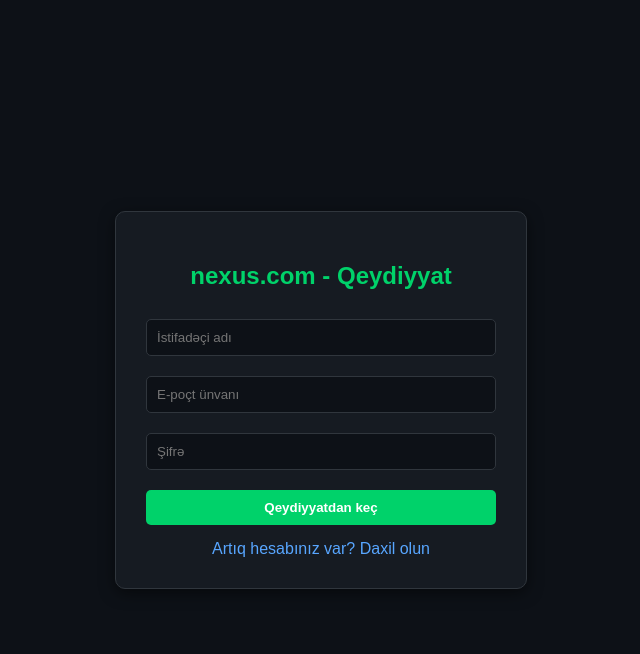
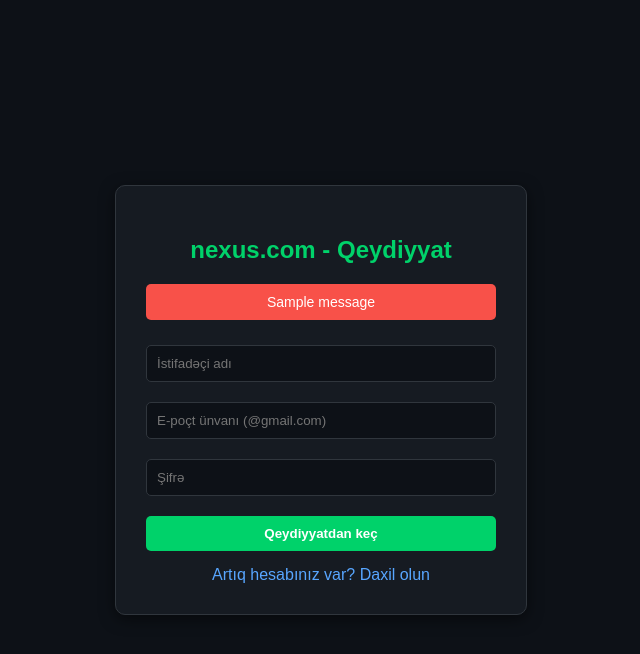
Before and after one commit to SabirXelilzade/Sayt, a Flask app: page /register in a window 1280 px wide. Shown: the top 654 px of the page, without its empty margins (319-959 px from the left). Run offline with Flask 3, Linux system fonts and the light colour scheme; tables that the repository leaves empty hold one stand-in row (values such as "Sample post"); one stand-in notice (Sample message) is shown.

Commit message:
Register səhifəsinə flash xəbərdarlıqları əlavə olundu

```diff
--- a/templates/register.html
+++ b/templates/register.html
@@ -11,14 +11,25 @@
         button { width: 100%; padding: 10px; background: #00d26a; border: none; color: #fff; font-weight: bold; border-radius: 5px; cursor: pointer; margin-top: 10px; }
         button:hover { background: #00b058; }
         a { color: #58a6ff; text-decoration: none; display: block; text-align: center; margin-top: 15px; }
+        .alert { background: #f85149; color: white; padding: 10px; border-radius: 5px; margin-bottom: 15px; text-align: center; font-size: 14px; }
     </style>
 </head>
 <body>
     <div class="auth-card">
         <h2>nexus.com - Qeydiyyat</h2>
+
+        <!-- Flash xəbərlərini burada göstəririk -->
+        {% with messages = get_flashed_messages() %}
+            {% if messages %}
+                {% for message in messages %}
+                    <div class="alert">{{ message }}</div>
+                {% endfor %}
+            {% endif %}
+        {% endwith %}
+
         <form method="POST">
             <input type="text" name="username" placeholder="İstifadəçi adı" required>
-            <input type="email" name="email" placeholder="E-poçt ünvanı" required>
+            <input type="email" name="email" placeholder="E-poçt ünvanı (@gmail.com)" required>
             <input type="password" name="password" placeholder="Şifrə" required>
             <button type="submit">Qeydiyyatdan keç</button>
         </form>
```
